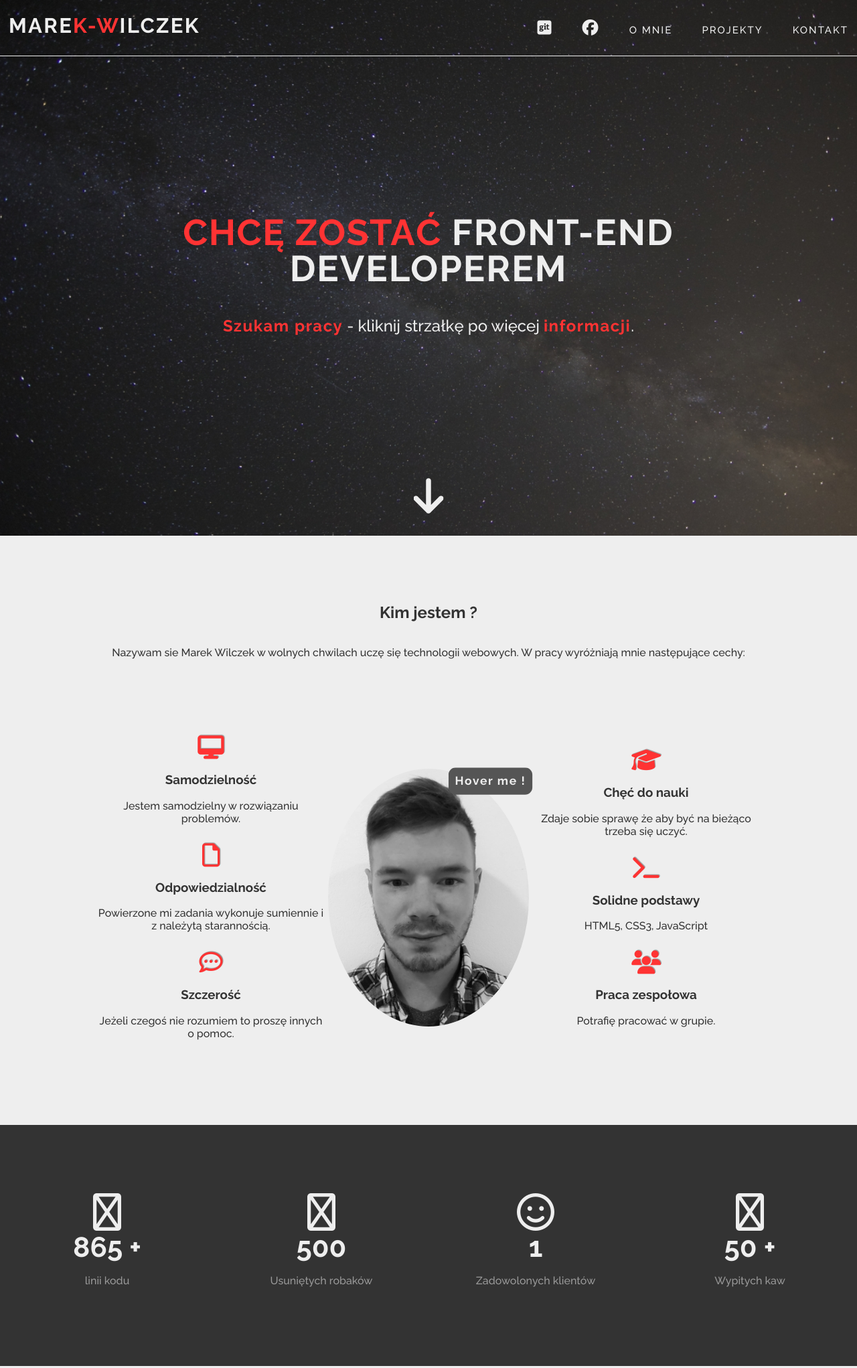
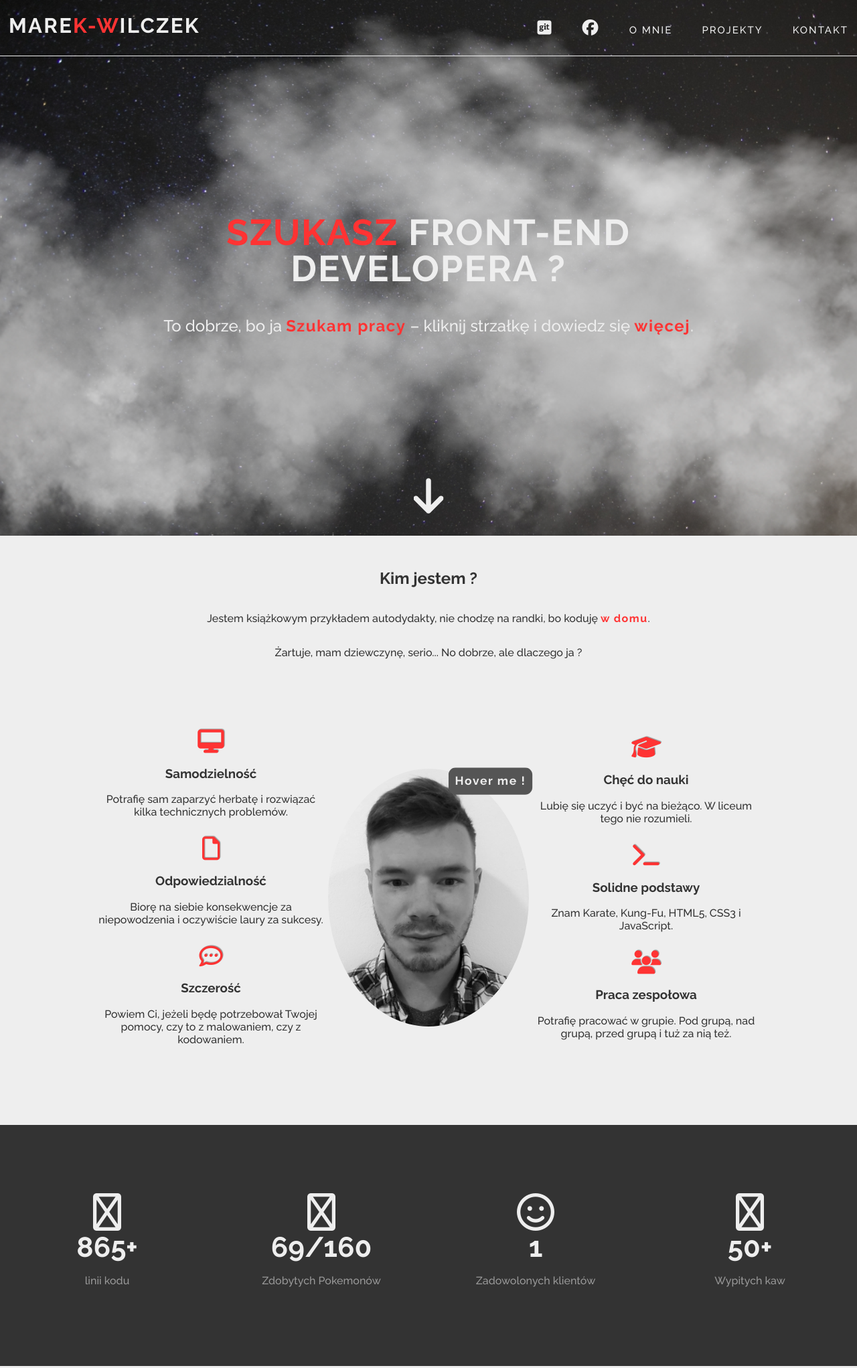
Before and after one commit to marekwil89/portfolio, a website: page public/index.html in a window 1280 px wide. Shown: the top 2043 px of the page at 67% size. Drawn offline with nearby package versions, Linux system fonts and the light colour scheme.

Commit message:
last version

```diff
--- a/portfolio.js
+++ b/portfolio.js
@@ -8,7 +8,6 @@ var app = express();
 
 app.use(bodyParser.json());
 app.use(bodyParser.urlencoded({extended: true}))
-app.use(bodyParser.json());
 app.use(express.static(__dirname + "/public"));
 
 
--- a/public/assets/js/custom.js
+++ b/public/assets/js/custom.js
@@ -1,90 +1,86 @@
+
+
 $(document).ready(function(){
 
-  var startCount = true
+"use strict";
+
+  //variable for start count
+
+  var startCount = true;
+
+  $(window).scroll(function(){
+    var wScroll = $(this).scrollTop();
+
+    if(wScroll > $('.stats-box').offset().top - ($(window).height()/1.9)){
+      countMe('.count1', '+');
+      countMe('.count2', '/160');
+      countMe('.count3');
+      countMe('.count4', '+');
+      startCount = false;
+    }
+
+    showHeroAtributs(wScroll);
+    navbarColor(wScroll);
+  });
+
+  //start functions
+
+  moveClouds('.first', 50)
+  moveClouds('.second', 10)
+  sendMessage();
+  openNav();
+  anchorScroll();
 
 
-  moveImage('.header-image')
-
-  $(window).scroll(function(){
-
-    var wScroll = $(this).scrollTop();
-
-    showHeroAtributs(wScroll)
-
-
-    if(wScroll > $('.stats-box').offset().top - ($(window).height()/1.9)){
-
-      countMe('.count1', '+')
-      countMe('.count2')
-      countMe('.count3')
-      countMe('.count4', '+')
-
-      startCount = false
-
-    }
-
-    navbarColor(wScroll);
-  })
-
-  sendMessage()
-
-  openNav()
-
-  anchorScroll()
-
+  //count function
 
   function countMe(element, add){
-
-
-
     if(startCount == true){
-      var plus = ''
+      var plus = '';
 
        if(add){
-        plus = add
+        plus = add;
        }
 
        var finish = $(element).attr('finish');
        var start = $(element).attr('start');
        var speed = $(element).attr('speed');
-
        var count = setInterval(function(){
-        start++
+        start++;
         if(start == finish){
           clearInterval(count);
         }
-        $(element).html(start + ' '+ plus)
-      }, speed)
+        $(element).html(start + plus);
+      }, speed);
     }
+  }
+});
 
-  }
-
-
-})
-
-
-
+//sending message function
 
 function sendMessage(){
 
+  "use strict";
+
   $("#send_message").click(function(){
 
-    $(".errors").text('')
+    $(".errors").text('');
+    $(".success").text('');
 
     var user = {
       name: $("#name").val(),
       email: $("#email").val(),
       text: $("#text").val()
-    }
-    $(".loading").text('ładowanie...').fadeIn("slow").delay(600).fadeOut("slow", function(){
+    };
 
+    $(".loading").text('ładowanie...').fadeIn("slow").delay(700).fadeOut("slow", function(){
       $.post( "message/post", user, function( data ) {
 
         if(data.status === 'alert'){
-          $(".success").text('')
+          $(".success").text('');
           $('.contact-form').addClass('shake');
           $('.contact-form').one('webkitAnimationEnd mozAnimationEnd MSAnimationEnd oanimationend animationend', function(){
-            $('.contact-form').removeClass('shake')
+            $('.contact-form').removeClass('shake');
           });
           var errors = [];
           for(var i = 0; i < data.response.length; i++){
@@ -92,22 +88,20 @@ function sendMessage(){
           }
           $(".errors").html(errors.join(''));
         }
+
         if(data.status === 'success'){
-
-            $(".errors").text('');
-            $("#name").val('');
-            $("#email").val('');
-            $("#text").val('');
-            $(".success").text(data.response)
-
-
+          $(".errors").text('');
+          $("#name").val('');
+          $("#email").val('');
+          $("#text").val('');
+          $(".success").text(data.response);
         }
       });
     });
   });
 }
 
-
+//mobile navigation hamburger
 
 function openNav(){
   $(".mobile-box").click(function(){
@@ -115,28 +109,31 @@ function openNav(){
   })
 }
 
+//Hero atributes slowly appear
+
 function showHeroAtributs(wScroll){
   if(wScroll > $('.hero-box').offset().top - ($(window).height()/1.9)){
     $('.hover-me').addClass('pulse')
-    $('.hero-atr').addClass('is-showing')
+    $('.hero-atr').each(function(i){
+      setTimeout(function(){
+        $('.hero-atr').eq(i).addClass('is-showing')
+      }, 300 * i)
+    })
   }
 }
 
+//moved clouds
 
-function moveImage(img){
+function moveClouds(img, speed){
+  var i = 0
+  setInterval(function(){
+      i++
 
-  var movementStrength = 25;
-  var height = movementStrength / $(window).height();
-  var width = movementStrength / $(window).width();
+      $(img).css('background-position', i + 'px 0')
+  }, speed)
+}
 
-  $(img).mousemove(function( event ) {
-    var pageX = event.pageX - $(window).width();
-    var pageY = event.pageY - $(window).height();
-    var newvalueX = width * pageX * -1 - 25;
-    var newvalueY = height * pageY * -1 - 50;
-    $(this).css("background-position", newvalueX+"px     "+newvalueY+"px");
-  })
-}
+//change color after using scroll
 
 function navbarColor(wScroll){
   if(wScroll > $('.navbar').offset().top - ($(window).height()/1.9)){
@@ -148,11 +145,10 @@ function navbarColor(wScroll){
   }
 }
 
-    //anchor scroll
+//anchor scroll
 
 function anchorScroll(){
   $('a[href*="#"]:not([href="#"])').click(function(){
-
   if(location.pathname.replace(/^\//,'') == this.pathname.replace(/^\//,'') && location.hostname == this.hostname){
 
     var target=$(this.hash);
--- a/public/assets/sass/images.sass
+++ b/public/assets/sass/images.sass
@@ -6,7 +6,24 @@
     background-position: center
     background-size: 110% 110%
 
+    .cloud
+        position: absolute
+        top: 0
+        right: 0
+        left: 0
+        bottom: 0
+        background-size: cover
+        background-repeat: repeat-x
 
+
+        &.first
+            background-image: url('../img/cloud1.png')
+            background-position: top
+
+
+        &.second
+            background-image: url('../img/cloud2.png')
+            background-position: bottom
 
 .flip-box
     width: 300px
@@ -90,4 +107,12 @@
 .contact-image
     background-image: url('../img/image9.jpg')
     background-size: cover
-    background-attachment: fixed
+    background-repeat: no-repeat
+    background-position: left
+    // background-attachment: fixed
+
+
+@media (max-width: 760px)
+    .header-image
+        .cloud
+            display: none
--- a/public/assets/sass/sections/hero-box.sass
+++ b/public/assets/sass/sections/hero-box.sass
@@ -10,6 +10,10 @@
     justify-content: flex-end
     flex-direction: column
     min-height: 25vh
+
+    .hero-text
+      span
+        color: $main-color
 
   .hero-articles
     display: flex
@@ -30,7 +34,7 @@
         text-align: center
         list-style: none
         opacity: 0
-        transition: 1s all ease-in-out
+        transition: 300ms all ease-in-out
 
         i
           text-shadow: 1px -1px 1px rgba(150, 150, 150, 1)
@@ -54,8 +58,8 @@
       min-width: 100%
     .hero-articles
       .author-photo
-        min-width: 280px
-        height: 340px
+        min-width: 250px
+        height: 310px
 
       .hero-ul
         width: 100%
--- a/public/index.html
+++ b/public/index.html
@@ -37,6 +37,8 @@
   </div>
 
   <header class="header-box header-image">
+    <span class="cloud first"></span>
+    <span class="cloud second"></span>
     <nav class="navbar">
 
       <h1 class="logo">Mare<span>k-W</span>ilczek</h1>
@@ -52,9 +54,9 @@
     </nav>
 
     <div class="main-box">
-      <h2 class="main-head"><span>Chcę zostać</span> Front-end developerem</h2>
+      <h2 class="main-head"><span>Szukasz</span> Front-end developera ?</h2>
 
-      <p class="kicker"><span>Szukam pracy</span> - kliknij strzałkę po więcej <span>informacji</span>.</p>
+      <p class="kicker">To dobrze, bo ja <span>Szukam pracy</span> – kliknij strzałkę i dowiedz się <span>więcej</span>.</p>
     </div>
 
     <a class="arrow-bottom" href="#about"><i class="fa fa-arrow-down" aria-hidden="true"></i></a>
@@ -64,7 +66,8 @@
   <section class="hero-box" id="about">
     <div class="hero-header">
       <h2 class="hero-title">Kim jestem ?</h2>
-      <p class="hero-text">Nazywam sie Marek Wilczek w wolnych chwilach uczę się technologii webowych. W pracy wyróżniają mnie następujące cechy:</p>
+      <p class="hero-text">Jestem książkowym przykładem autodydakty, nie chodzę na randki, bo koduję <span>w domu</span>.</p>
+      <p class="hero-text">Żartuje, mam dziewczynę, serio... No dobrze, ale dlaczego ja ?</p>
     </div>
     <article class="hero-articles">
 
@@ -73,19 +76,19 @@
         <li class="hero-atr">
           <i class="fa fa-desktop" aria-hidden="true"></i>
           <h3>Samodzielność</h3>
-          <p>Jestem samodzielny w rozwiązaniu problemów.</p>
+          <p>Potrafię sam zaparzyć herbatę i rozwiązać kilka technicznych problemów.</p>
         </li>
         <li class="hero-atr">
           <i class="fa fa-file-o" aria-hidden="true"></i>
           <h3>Odpowiedzialność</h3>
-          <p>Powierzone mi zadania wykonuje sumiennie i z należytą starannością.</p>
+          <p>Biorę na siebie konsekwencje za niepowodzenia i oczywiście laury za sukcesy.</p>
         </li>
 
 
         <li class="hero-atr">
           <i class="fa fa-commenting-o" aria-hidden="true"></i>
           <h3>Szczerość</h3>
-          <p>Jeżeli czegoś nie rozumiem to proszę innych o pomoc.</p>
+          <p>Powiem Ci, jeżeli będę potrzebował Twojej pomocy, czy to z malowaniem, czy z kodowaniem.</p>
         </li>
       </ul>
 
@@ -109,17 +112,17 @@
         <li class="hero-atr">
           <i class="fa fa-graduation-cap" aria-hidden="true"></i>
           <h3>Chęć do nauki</h3>
-          <p>Zdaje sobie sprawę że aby być na bieżąco trzeba się uczyć.</p>
+          <p>Lubię się uczyć i być na bieżąco. W liceum tego nie rozumieli.</p>
         </li>
         <li class="hero-atr">
           <i class="fa fa-terminal" aria-hidden="true"></i>
           <h3>Solidne podstawy</h3>
-          <p>HTML5, CSS3, JavaScript</p>
+          <p>Znam Karate, Kung-Fu, HTML5, CSS3 i JavaScript.</p>
         </li>
         <li class="hero-atr">
           <i class="fa fa-users" aria-hidden="true"></i>
           <h3>Praca zespołowa</h3>
-          <p>Potrafię pracować w grupie.</p>
+          <p>Potrafię pracować w grupie. Pod grupą, nad grupą, przed grupą i tuż za nią też.</p>
         </li>
 
       </ul>
@@ -136,9 +139,9 @@
       <p class="text-muted">linii kodu</p>
     </div>
     <div class="single-stat">
-      <i class="fa fa-bug" aria-hidden="true"></i>
-      <h3 start="0" finish="500" speed="1" class="number-with-border count2">0</h3>
-      <p class="text-muted">Usuniętych robaków</p>
+      <i class="fa fa-gamepad" aria-hidden="true"></i>
+      <h3 start="0" finish="85" speed="50" class="number-with-border count2">0/160</h3>
+      <p class="text-muted">Zdobytych Pokemonów</p>
     </div>
     <div class="single-stat">
       <i class="fa fa-smile-o" aria-hidden="true"></i>
@@ -147,7 +150,7 @@
     </div>
     <div class="single-stat">
       <i class="fa fa-coffee" aria-hidden="true"></i>
-      <h3 start="0" finish="50" speed="1" class="number-with-border count4">0</h3>
+      <h3 start="0" finish="50" speed="50" class="number-with-border count4">0</h3>
       <p class="text-muted">Wypitych kaw</p>
     </div>
   </section>
@@ -157,7 +160,7 @@
   <section class="projects-box" id="projects">
     <div class="projects-header">
       <h2>Projekty</h2>
-      <p>Poniżej znajdziesz moje przykladowe <span>projekty</span>.</p>
+      <p>Tu są przykładowe <span>projekty</span> Klientów, którzy zdecydowali mi się zaufać. Dziś każdy z nich jest milionerem. No, prawie...</p>
     </div>
 
     <div class="projects-gallery">
@@ -167,14 +170,14 @@
           <p><span class="js">JavaScript</span>, <span class="html">HTML5</span>, <span class="css">CSS3</span>, <span class="jquery">jQuery</span>, <span class="bootstrap">Bootstrap</span>, <span class="node">NodeJs</span>, <span class="bower">Bower</span>, <span class="angular">AngularJs</span>, <span class="underscore">underscore</span>, <span class="sass">SASS</span>, <span class="npm">NPM</span></p>
         </span>
       </a>
-      <a class="project image2" target="_blank" href="http://86.105.48.103:6000">
+      <a class="project image2" target="_blank" href="http://86.105.48.103:9000">
         <span class="mask">
           <h3>Stormtrooper site</h3>
           <p><span class="js">JavaScript</span>, <span class="html">HTML5</span>, <span class="css">CSS3</span>, <span class="jquery">jQuery</span>, <span class="node">NodeJs</span>, <span class="sass">SASS</span>, <span class="bower">Bower</span>, <span class="gulp">Gulp</span>, <span class="npm">NPM</span></p>
         </span>
       </a>
 
-      <a class="project image4" target="_blank" href="http://86.105.48.103:5000">
+      <a class="project image4" target="_blank" href="http://86.105.48.103:7500">
         <span class="mask">
           <h3>Symulator Wojen</h3>
           <p><span class="js">JavaScript</span>, <span class="html">HTML5</span>, <span class="css">CSS3</span>, <span class="jquery">jQuery</span>, <span class="sass">SASS</span>, <span class="bower">Bower</span>, <span class="npm">NPM</span>, <span class="node">NodeJs</span></p>
@@ -192,9 +195,6 @@
 
 
   <section class="contact-box contact-image" id="contact">
-
-
-
     <form name="my-form" onsubmit="return false" class="contact-form">
 
       <div class="contact-header">
@@ -230,7 +230,7 @@
     <div class="footer-info">
       <h2>Informacje</h2>
       <p>email | marekwil89@gmail.com</p>
-      <p>telefon | 777-777-777</p>
+      <p>telefon | 881 469 849</p>
     </div>
 
     <div class="copyright">Marek Wilczek - portfolio @ copyright 2016 - <a target="_blank" href="https://www.facebook.com/marek.wilczek.3"><i class="fa fa-facebook-official" aria-hidden="true"></i></a> <a target="_blank" href="https://github.com/marekwil89"><i class="fa fa-github" aria-hidden="true"></i></a></div>
```
Also changed, not shown: public/assets/css/style.css, public/assets/img/cloud1.png (added), public/assets/img/cloud2.png (added), public/assets/img/image9.jpg, 1 other file.
